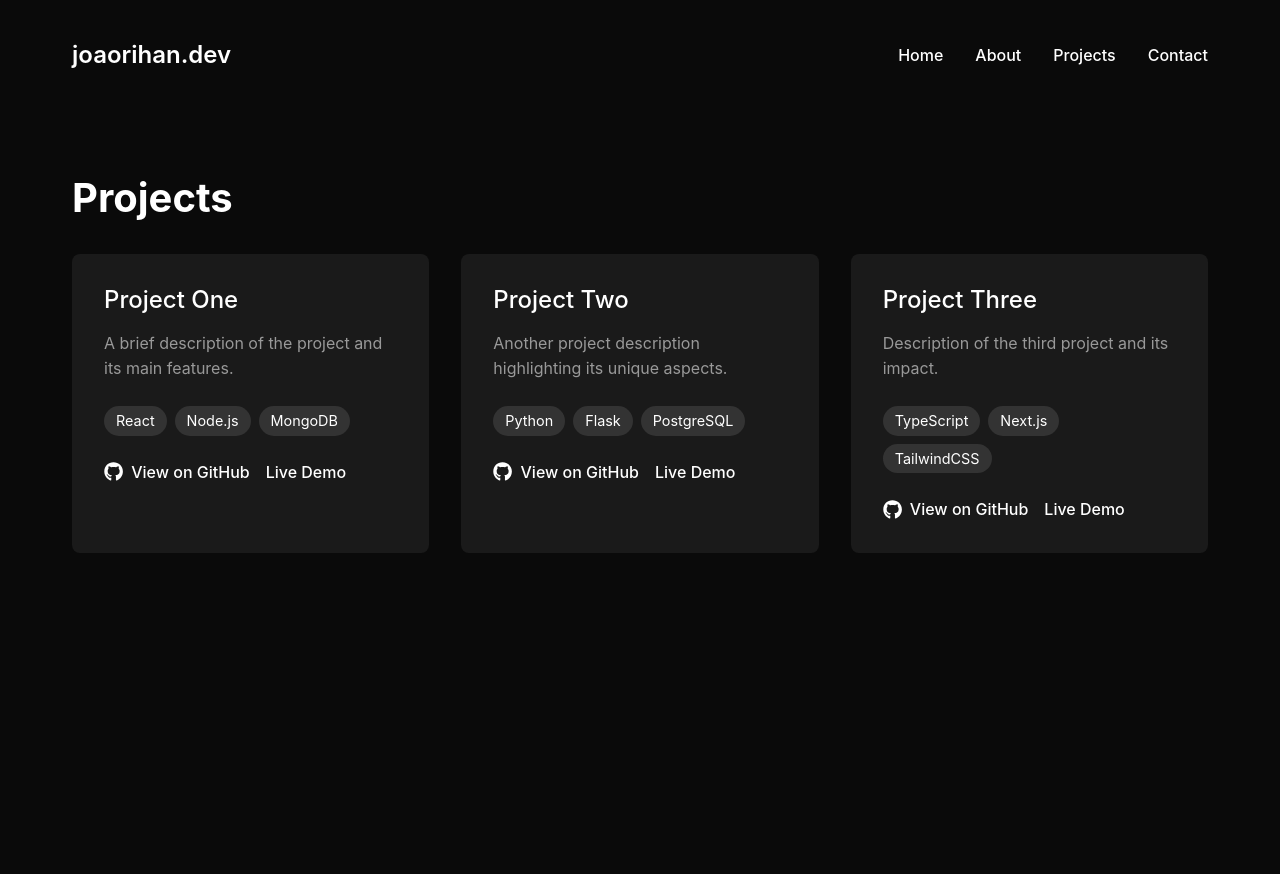
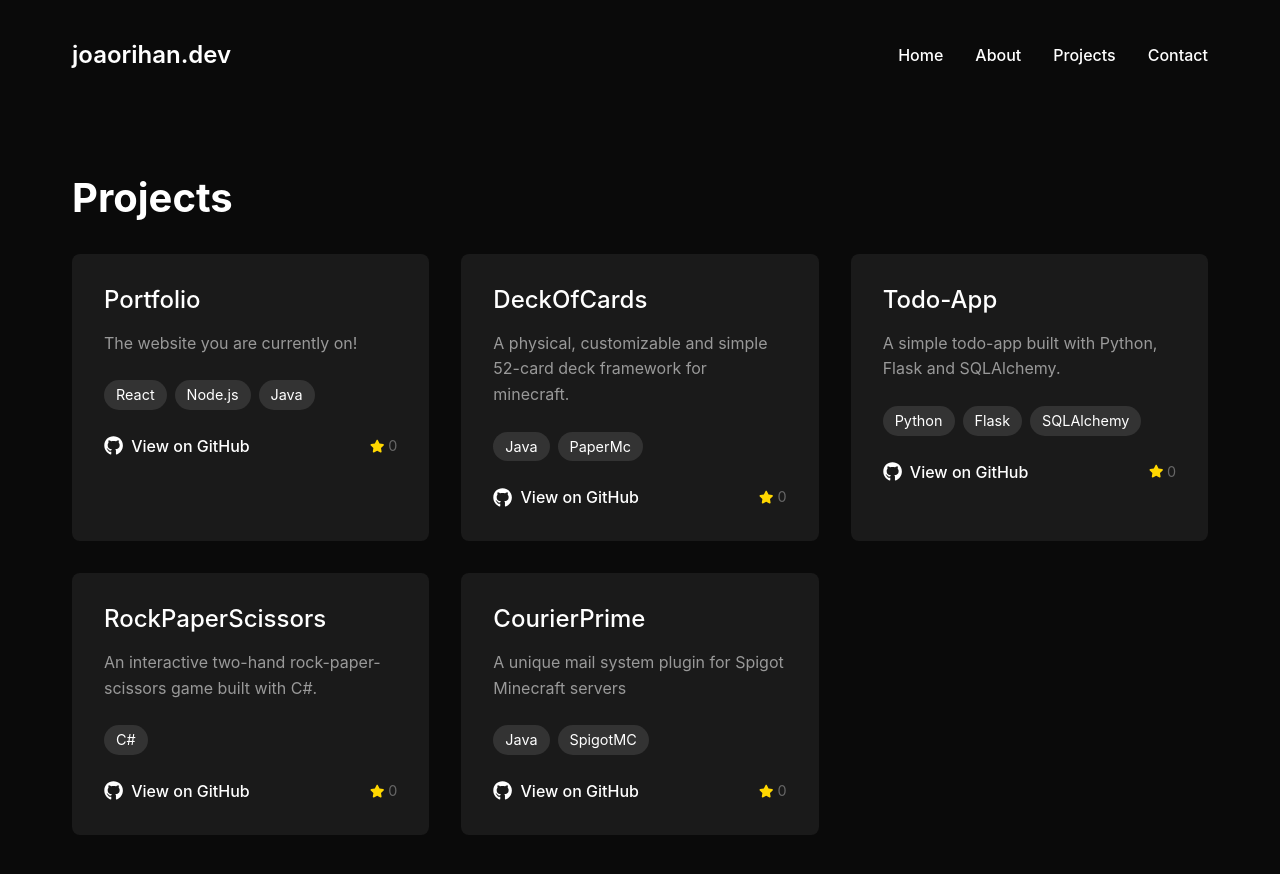
Before and after one commit to joaorihan/portfolio, a React (Create React App) app in the folder frontend/: page /projects in a window 1280 px wide. Shown: the top 874 px of the page. Before the commit the page ends 800 px from the top, so only its background shows below. Built offline with nearby package versions, Linux system fonts and the light colour scheme; no server answers.

Commit message:
feat: changes to projects.js

```diff
--- a/frontend/src/App.css
+++ b/frontend/src/App.css
@@ -158,7 +158,21 @@ html, body {
 
 .project-links {
   display: flex;
-  gap: 1rem;
+  justify-content: space-between;
+  align-items: center;
+  margin-top: 1rem;
+}
+
+.stars-count {
+  display: flex;
+  align-items: center;
+  gap: 0.25rem;
+  color: #666;
+  font-size: 0.9rem;
+}
+
+.star-icon {
+  color: #ffd700;
 }
 
 .project-link {
--- a/frontend/src/pages/Projects.js
+++ b/frontend/src/pages/Projects.js
@@ -1,32 +1,67 @@
-import React from 'react';
+import React, { useState, useEffect } from 'react';
 import Header from '../components/Header';
-import { FaGithub } from 'react-icons/fa';
+import { FaGithub, FaStar } from 'react-icons/fa';
 
 const projects = [
   {
-    title: "Project One",
-    description: "A brief description of the project and its main features.",
-    technologies: ["React", "Node.js", "MongoDB"],
-    githubLink: "https://github.com/joaorihan/project-one",
-    demoLink: "https://project-one-demo.com"
+    title: "Portfolio",
+    description: "The website you are currently on!",
+    technologies: ["React", "Node.js", "Java"],
+    githubLink: "https://github.com/joaorihan/portfolio",
+    repo: "joaorihan/portfolio"
   },
   {
-    title: "Project Two",
-    description: "Another project description highlighting its unique aspects.",
-    technologies: ["Python", "Flask", "PostgreSQL"],
-    githubLink: "https://github.com/joaorihan/project-two",
-    demoLink: "https://project-two-demo.com"
+    title: "DeckOfCards",
+    description: "A physical, customizable and simple 52-card deck framework for minecraft.",
+    technologies: ["Java", "PaperMc"],
+    githubLink: "https://github.com/joaorihan/DeckOfCards",
+    repo: "joaorihan/DeckOfCards"
   },
   {
-    title: "Project Three",
-    description: "Description of the third project and its impact.",
-    technologies: ["TypeScript", "Next.js", "TailwindCSS"],
-    githubLink: "https://github.com/joaorihan/project-three",
-    demoLink: "https://project-three-demo.com"
+    title: "Todo-App",
+    description: "A simple todo-app built with Python, Flask and SQLAlchemy.",
+    technologies: ["Python", "Flask", "SQLAlchemy"],
+    githubLink: "https://github.com/joaorihan/flask-todo-app",
+    repo: "joaorihan/flask-todo-app"
+  },
+  {
+    title: "RockPaperScissors",
+    description: "An interactive two-hand rock-paper-scissors game built with C#.",
+    technologies: ["C#"],
+    githubLink: "https://github.com/joaorihan/rock-paper-scissors",
+    repo: "joaorihan/rock-paper-scissors"
+  },
+  {
+    title: "CourierPrime",
+    description: "A unique mail system plugin for Spigot Minecraft servers",
+    technologies: ["Java", "SpigotMC"],
+    githubLink: "https://github.com/joaorihan/CourierPrime",
+    repo: "joaorihan/CourierPrime"
   }
 ];
 
 function Projects() {
+  const [stars, setStars] = useState({});
+
+  useEffect(() => {
+    const fetchStars = async () => {
+      const starsData = {};
+      for (const project of projects) {
+        try {
+          const response = await fetch(`https://api.github.com/repos/${project.repo}`);
+          const data = await response.json();
+          starsData[project.repo] = data.stargazers_count;
+        } catch (error) {
+          console.error(`Error fetching stars for ${project.repo}:`, error);
+          starsData[project.repo] = 0;
+        }
+      }
+      setStars(starsData);
+    };
+
+    fetchStars();
+  }, []);
+
   return (
     <div className="App">
       <Header />
@@ -58,16 +93,10 @@ function Projects() {
                   <FaGithub className="link-icon" />
                   <span>View on GitHub</span>
                 </a>
-                {project.demoLink && (
-                  <a
-                    href={project.demoLink}
-                    target="_blank"
-                    rel="noopener noreferrer"
-                    className="project-link"
-                  >
-                    <span>Live Demo</span>
-                  </a>
-                )}
+                <div className="stars-count">
+                  <FaStar className="star-icon" />
+                  <span>{stars[project.repo] || 0}</span>
+                </div>
               </div>
             </div>
           ))}
```
